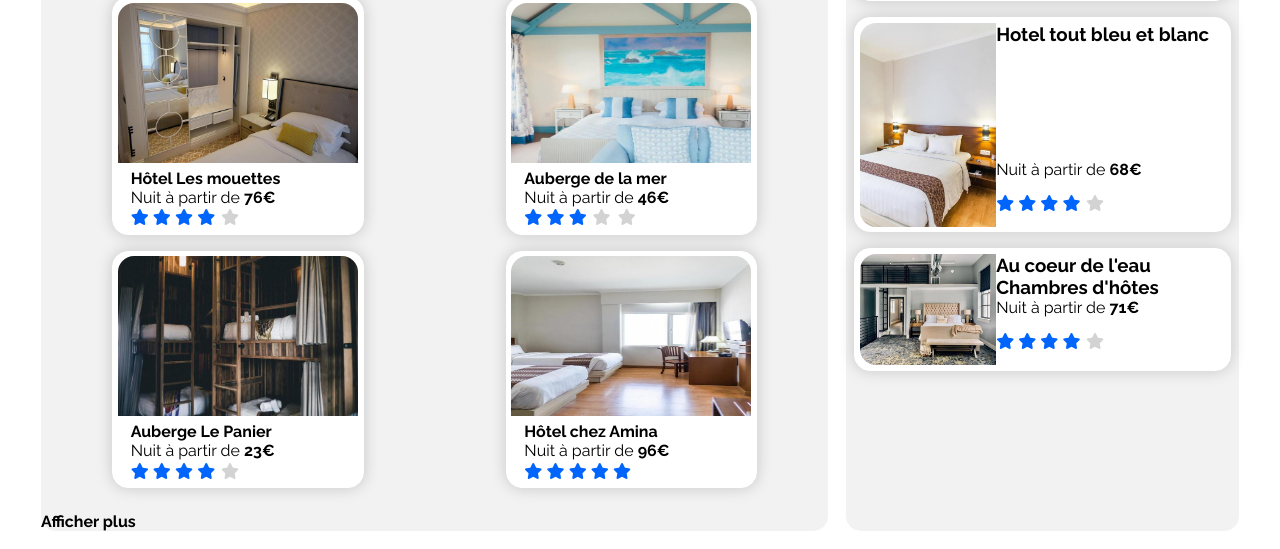
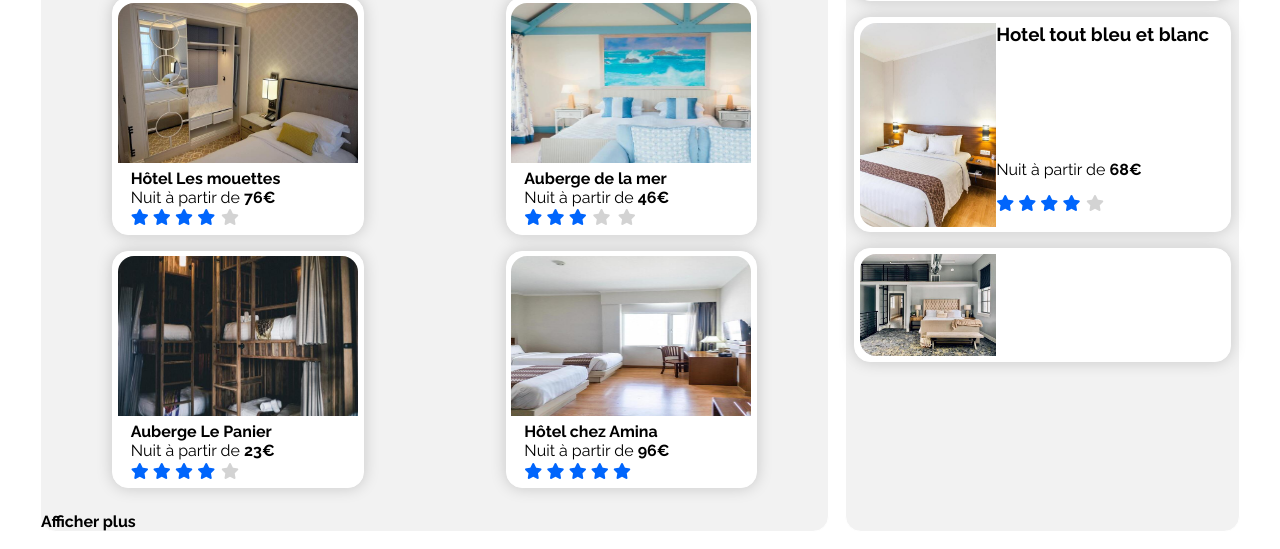
Before and after one commit to milenko31/P2_BOOKI, a plain HTML site: page index.html in a window 1280 px wide. Shown: the part 740-1289 px from the top of the page. Drawn offline with Linux system fonts and the light colour scheme.

Commit message:
derniere modiff derniere 07/02/2022

```diff
--- a/index.html
+++ b/index.html
@@ -216,17 +216,7 @@
                                 <div class="popular-fix">
                                     <img src="4_small/coeur_de_leau.jpg" alt="">
                                 </div>
-                                    <div class="popular-fix-a">
-                                        <h3>Au coeur  de l'eau<br>Chambres d'hôtes</h3>
-                                            <p>Nuit à partir de <strong>71€</strong></p>
-                                            <p class="stars"> <i class="fas fa-star blue"></i><!--etoile-->
-                                                <i class="fas fa-star blue"></i><!--etoile-->
-                                                <i class="fas fa-star blue"></i><!--etoile-->
-                                                <i class="fas fa-star blue"></i><!--etoile-->
-                                                <i class="fas fa-star grey"></i><!--etoile-->
-                                            </p>
-                                    </div>
-                                </div>
+                            </div>
                         </article>
                 </div>
             </div>
```
Also changed, not shown: 1 other file.
